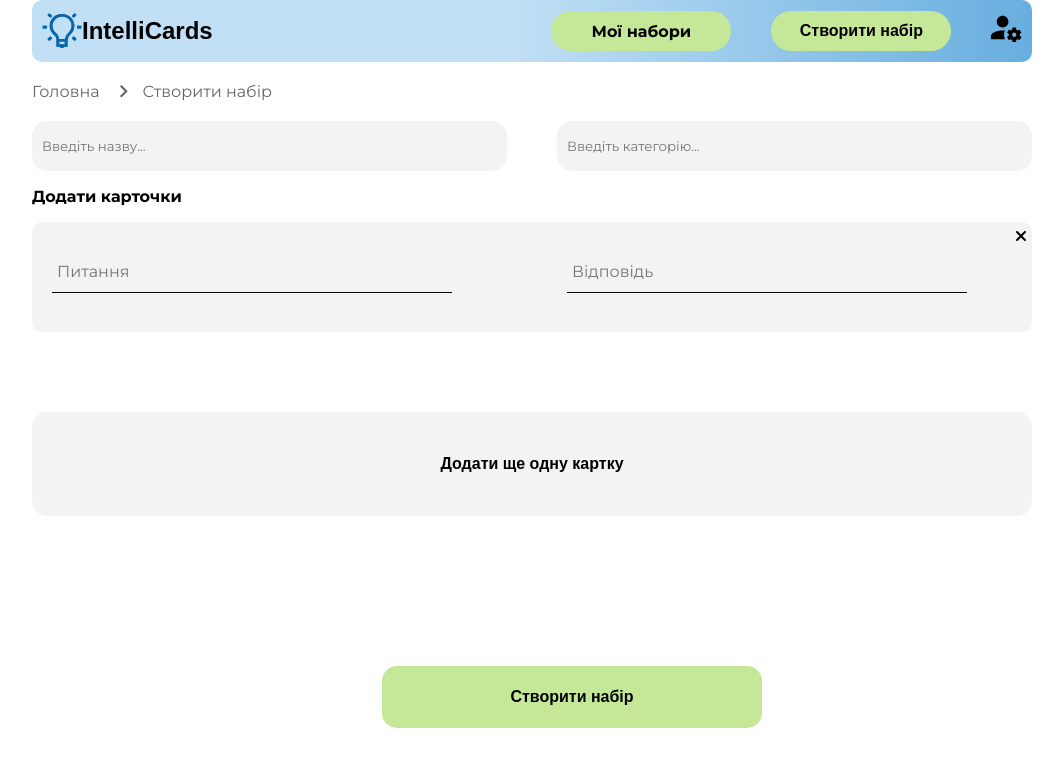
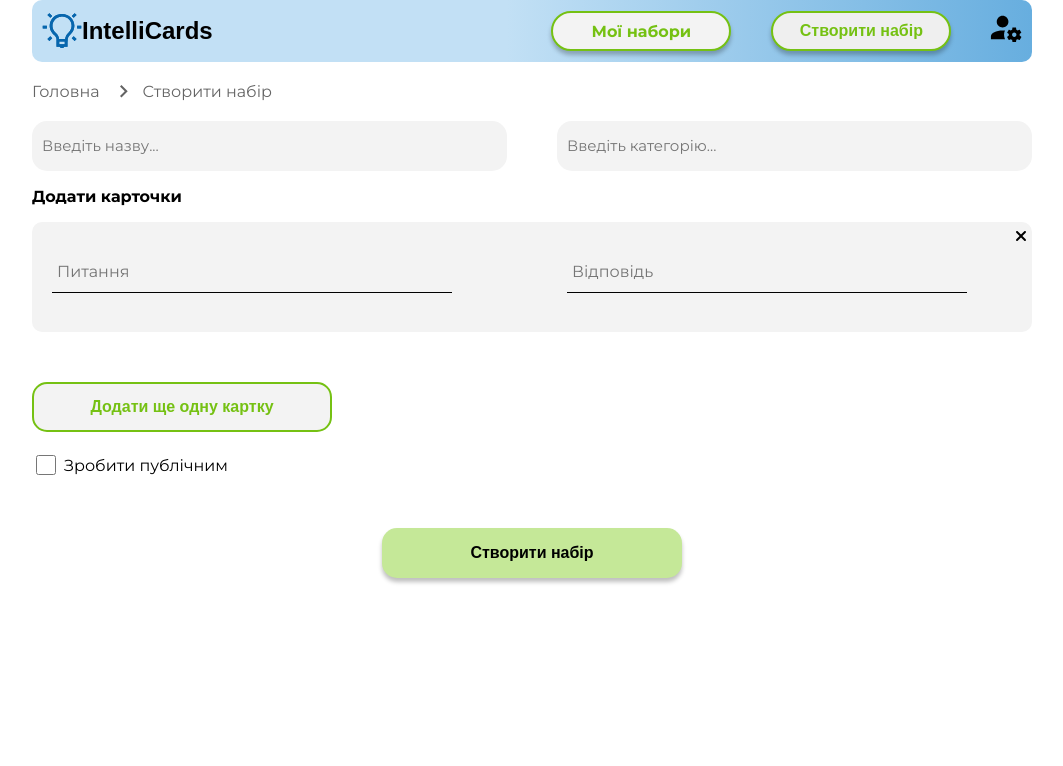
Before and after one commit to DenLehenkyi/IntelliCards, a Next.js app in the folder intellicards/: page /CreateSet in a window 1280 px wide. Shown: the top 766 px of the page, without its empty margins (108-1171 px from the left). Built offline with nearby package versions, Linux system fonts and the light colour scheme.

Commit message:
top users page added

```diff
--- a/intellicards/components/Buttons/CreateSetButton.js
+++ b/intellicards/components/Buttons/CreateSetButton.js
@@ -23,10 +23,13 @@ const StyledButton = styled.button`
     border: none;
     font-weight: bold;
     font-size: 16px;
-    background-color: #c5e898;
+    border: 2px solid  #75c113;
+    color: #75C113;
     cursor: pointer;
     transition: background-color 1.0 ease; /* Add transition effect to background-color */
+    box-shadow: 0px 4px 4px rgba(0, 0, 0, 0.25);
     &:hover {
-        background-color: #75C113;;
+        background-color: #75C113;
+        color: white;
     }
 `;
--- a/intellicards/components/Buttons/MySetButton.js
+++ b/intellicards/components/Buttons/MySetButton.js
@@ -9,14 +9,17 @@ const StyledButton = styled.button`
   height: 40px;
   margin-left:300px;
   border-radius: 20px;
-  border: none;
+  border: 2px solid  #75c113;
   font-weight: bold;
   font-size: 16px;
   font-family: 'Montserrat', sans-serif;
-  background-color: #c5e898;
+  color: #75c113;
+  background-color: #f3f3f3;
   cursor: pointer;
-  transition: background-color 1.0 ease; /* Add transition effect to background-color */
+  transition: background-color 1.0 ease;
+  box-shadow: 0px 4px 4px rgba(0, 0, 0, 0.25);
     &:hover {
         background-color: #75C113;
+        color: white;
     }
 `;
--- a/intellicards/components/Search.js
+++ b/intellicards/components/Search.js
@@ -61,4 +61,5 @@ const ButtonText = styled.span`
   margin-left: 35px;
   font-family: 'Montserrat', sans-serif;
   font-size: 16px;
+  font-weight: 600;
 `;
--- a/intellicards/pages/CreateSet.js
+++ b/intellicards/pages/CreateSet.js
@@ -70,7 +70,14 @@ export default function CreateSet() {
           />
         </StyledQuestionDiv>
       ))}
+      <ButtonDiv>
       <AddCard onClick={handleAddCard}>Додати ще одну картку</AddCard>
+      </ButtonDiv>
+      <CheckBoxDiv>
+      <CheckBox type="checkbox" id="checkboxId" />
+      <label htmlFor="checkboxId">Зробити публічним</label>
+      </CheckBoxDiv>
+
       <AddSet>Створити набір</AddSet>
     </Center>
   );
@@ -83,27 +90,43 @@ const DeleteIcon = styled.div`
   z-index: 555;
 `;
 
+const CheckBoxDiv = styled.div`
+  display: flex;
+  align-items: center;
+  margin-top: 20px;
+  gap: 5px;
+`
+
+const CheckBox = styled.input`
+  width: 20px;
+  height: 20px;
+
+`
+
 const AddCard = styled.button`
-  width: 1000px;
-  height: 104px;
+  width: 300px;
+  height: 50px;
   text-align: center;
   font-weight: bold;
   background-color: #f3f3f3;
   border: none;
-  margin-top: 50px;
+  margin-top: 20px;
   font-size: 16px;
   border-radius: 15px;
   cursor: pointer;
+  border: 2px solid  #75c113;
+  color:  #75c113;
   transition: background-color 1 ease;
   &:hover {
     background-color: #75c113;
+    color: white;
   }
 `;
 const AddSet = styled.button`
-  width: 380px;
-  height: 62px;
+  width: 300px;
+  height: 50px;
   border-radius: 15px;
-  margin-top: 150px;
+  margin-top: 50px;
   background-color: #c5e898;
   font-weight: bold;
   margin-left: 350px;
@@ -111,6 +134,8 @@ const AddSet = styled.button`
   border: none;
   cursor: pointer;
   transition: background-color 1 ease;
+  box-shadow: 0px 4px 4px rgba(0, 0, 0, 0.25);
+  margin-bottom: 25px;
   &:hover {
     background-color: #75c113;
   }
@@ -131,6 +156,7 @@ const StyledInput = styled.input`
   &::placeholder {
     font-family: "Montserrat", sans-serif;
     line-height: 50px;
+    font-size: 15px;
   }
 `;
 
@@ -173,3 +199,8 @@ const StyledQuestionDiv = styled.div`
   position: relative;
   font-family: "Montserrat", sans-serif;
 `;
+
+const ButtonDiv = styled.div`
+
+
+`
```
Also changed, not shown: intellicards/pages/index.js (+10 -1 lines), intellicards/pages/top_users.js (added, +30 -0 lines), intellicards/public/beautiful-nature-mountain-scenery-with-flowers-free-photo.webp (added), 1 other file (tests, documents, lock files or other folders).
